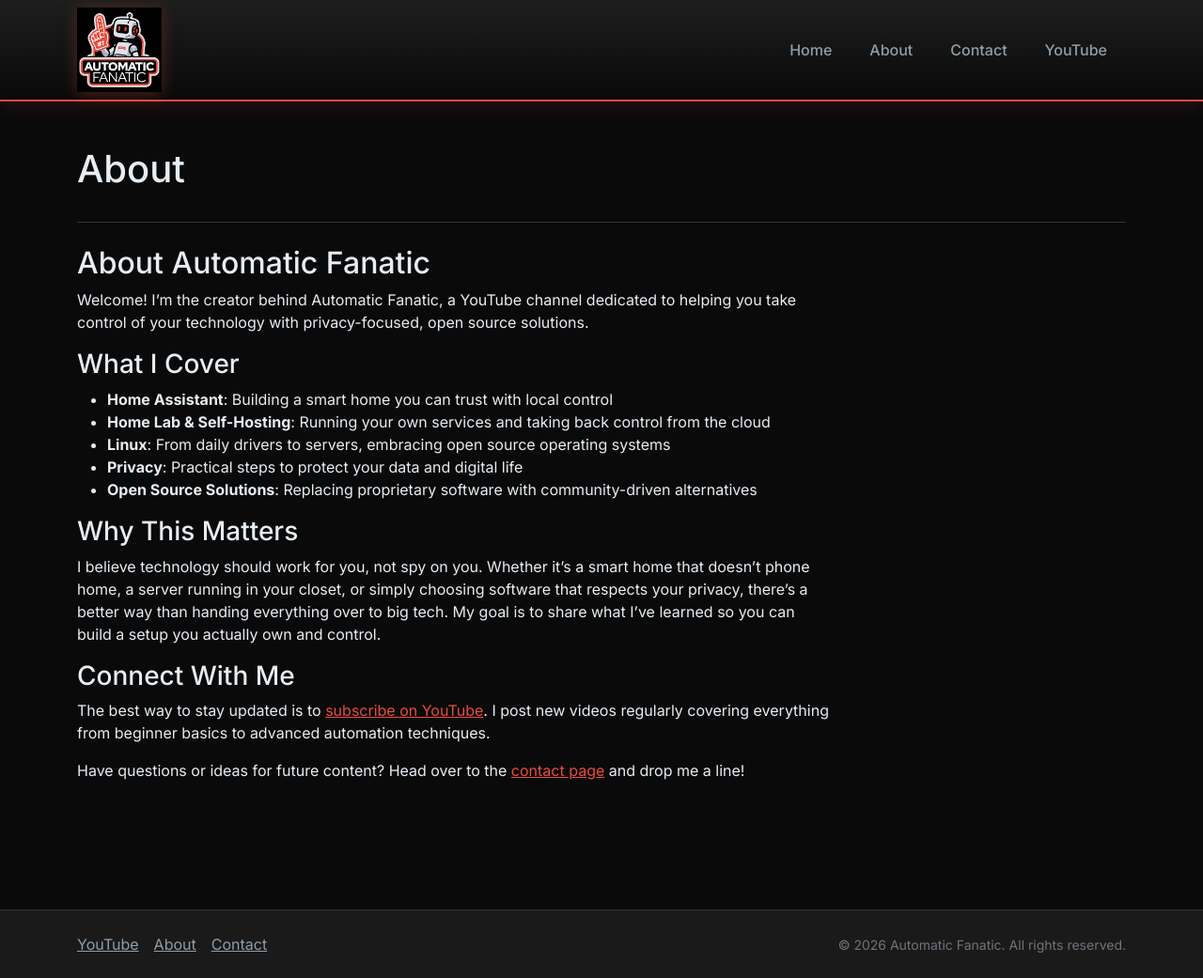
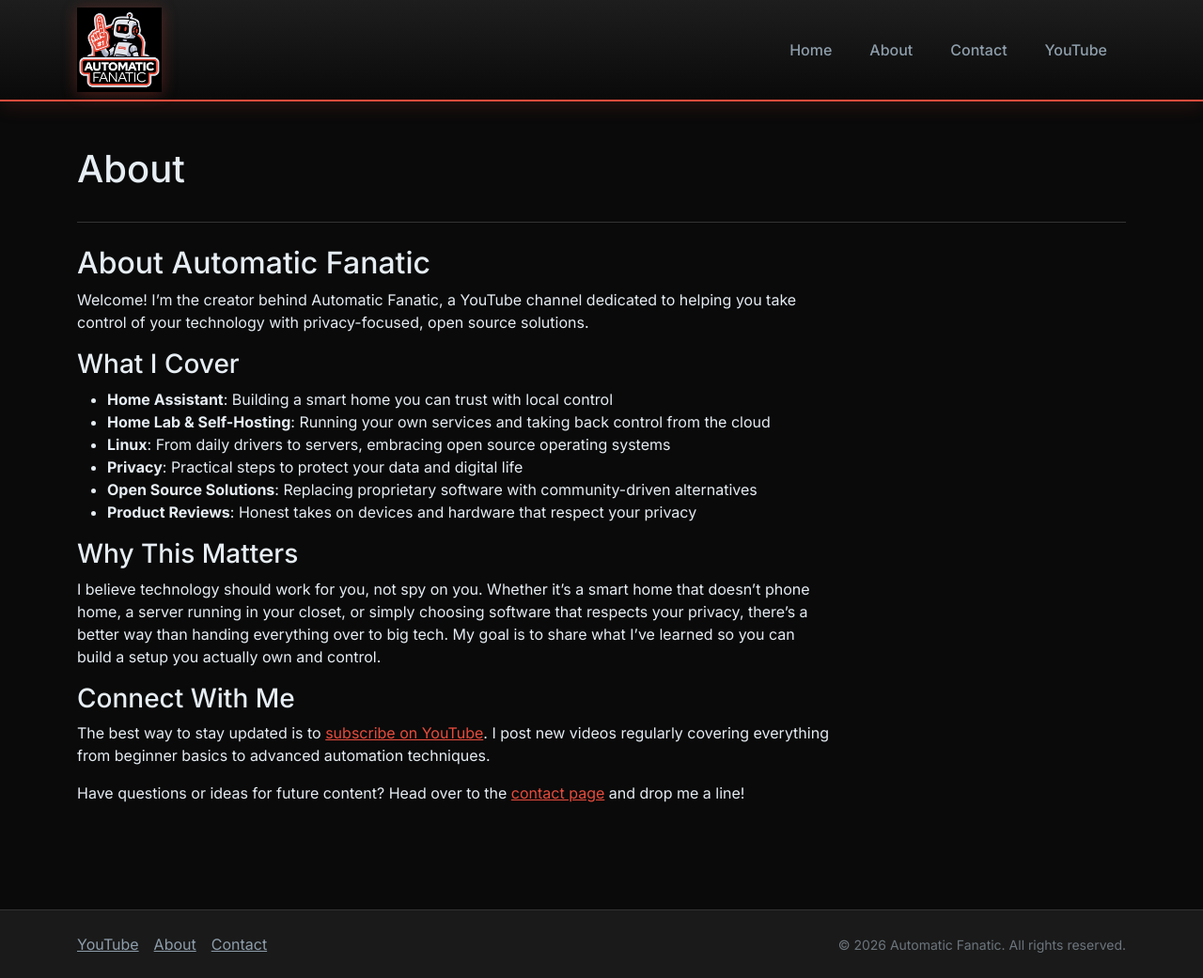
Before and after one commit to danielnolan/automatic-fanatic, a Jekyll site: the page built from about.md, in a window 1280 px wide and 1041 px high. Shown: the whole window at 94% size. Built offline with Jekyll 4.4.1, drawn with Linux system fonts in a browser that asks for light colours.

Commit message:
Update about

```diff
--- a/about.md
+++ b/about.md
@@ -15,6 +15,7 @@
 - **Linux**: From daily drivers to servers, embracing open source operating systems
 - **Privacy**: Practical steps to protect your data and digital life
 - **Open Source Solutions**: Replacing proprietary software with community-driven alternatives
+- **Product Reviews**: Honest takes on devices and hardware that respect your privacy
 
 ### Why This Matters
 
```
